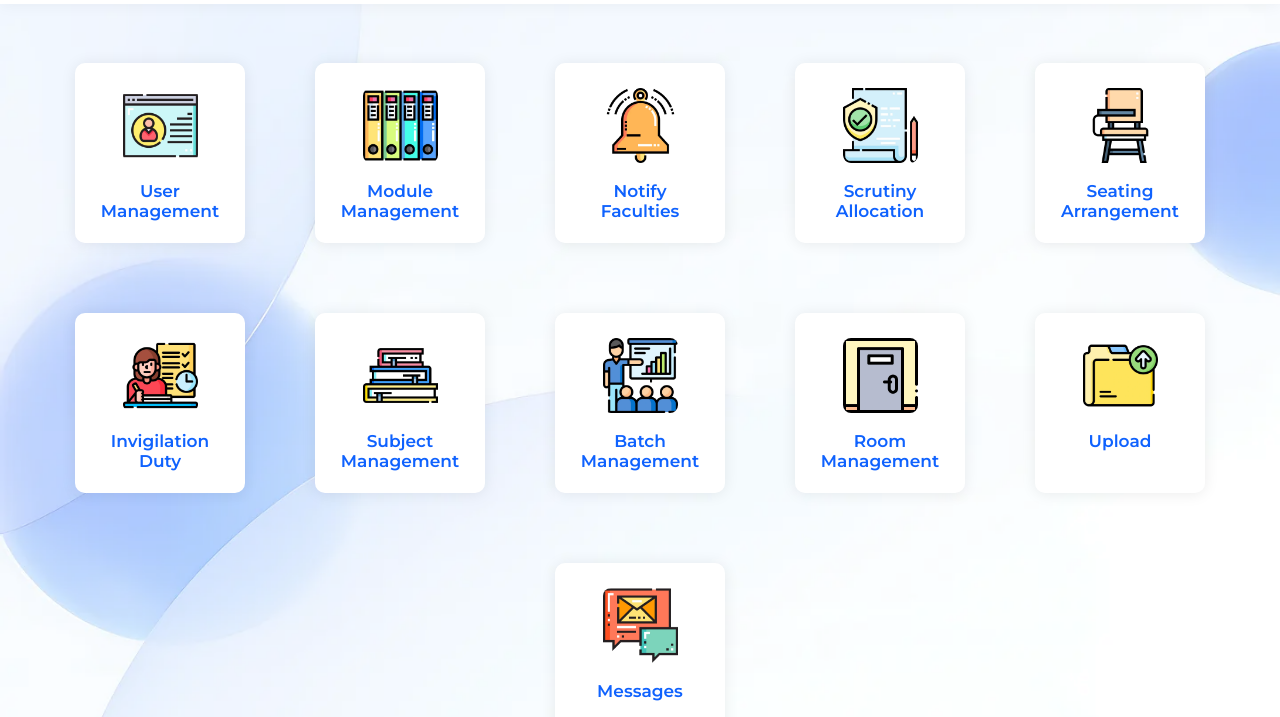
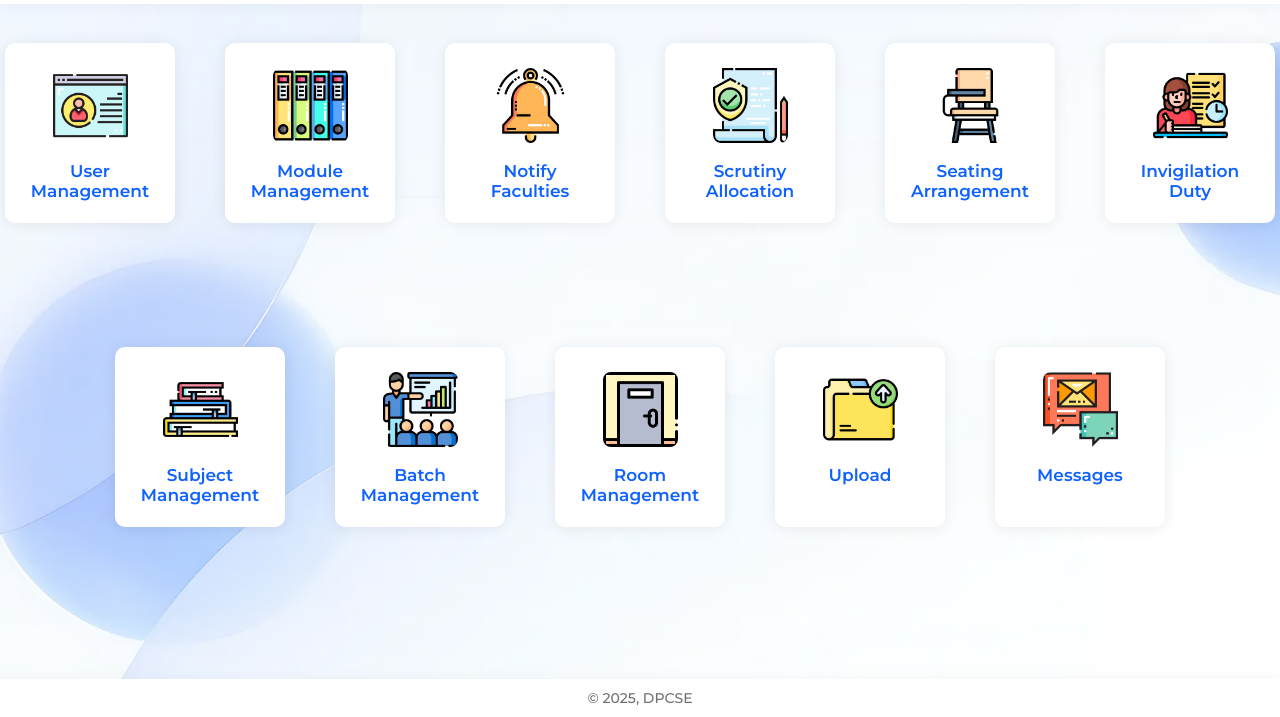
Before and after one commit to AmalKrishnaKP/Mini-Project, a plain HTML site: page home.html in a window 1280 px wide. Shown: the part 83-800 px from the top of the page. Drawn offline with Linux system fonts and the light colour scheme.

Commit message:
Initial Commit

```diff
--- a/home.css
+++ b/home.css
@@ -90,9 +90,9 @@ p {
 .main-container {
     display: flex;
     flex-wrap: wrap;
-    gap: 70px;
+    gap: 50px;
     justify-content: center;
-    margin-top: 40px;
+    margin-top: 20px;
     margin-bottom: 60px;
 }
 
```
